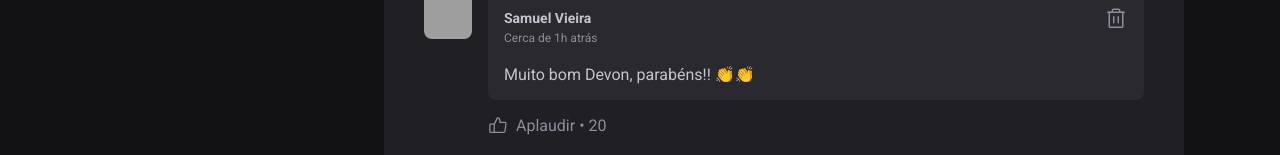
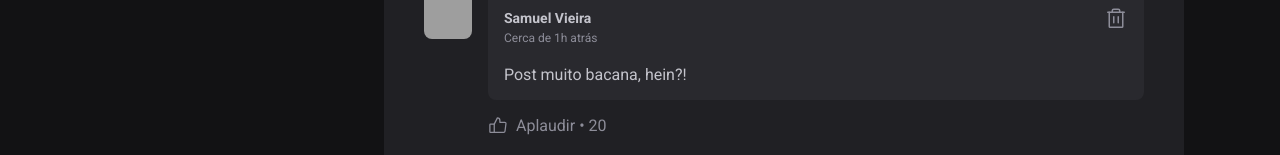
Before and after one commit to samsks/ignite_feed, a React (Vite) app: page / in a window 1280 px wide. Shown: the part 608-763 px from the top of the page. Built offline with nearby package versions, Linux system fonts and the light colour scheme; grey boxes are pictures that could not be loaded.

Commit message:
feat: :white_check_mark: insert props on Comment component

```diff
--- a/src/components/Comment.jsx
+++ b/src/components/Comment.jsx
@@ -2,7 +2,7 @@
 import styles from './Comment.module.css';
 import { Avatar } from './Avatar';
 
-export function Comment(){
+export function Comment({content}){
     return (
         <div className={styles.comment}>
             <Avatar
@@ -27,7 +27,7 @@
                         </button>
                     </header>
 
-                    <p>Muito bom Devon, parabéns!!{" "}👏👏</p>
+                    <p>{content}</p>
                 </div>
 
                 <footer>
```
